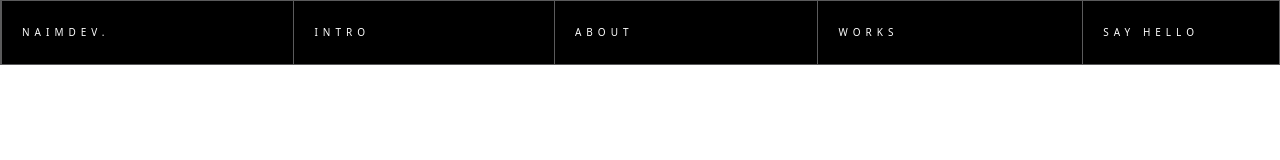
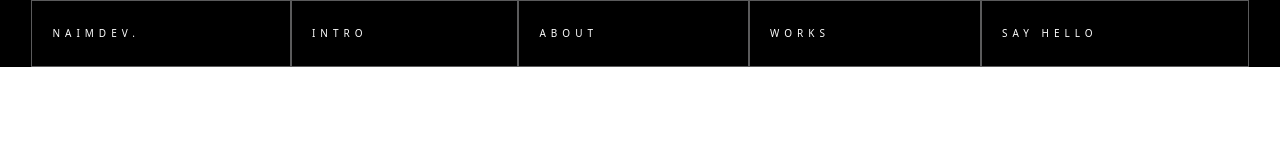
Before and after one commit to NaimIslamm/naimDev, a plain HTML site: page index.html in a window 1280 px wide. Drawn offline with nearby package versions, Linux system fonts and the light colour scheme.

Commit message:
added nav style

```diff
--- a/index.html
+++ b/index.html
@@ -19,9 +19,11 @@
   </head>
   <body class="black-bg-color">
     <header class="header-main">
-      <nav class="nav-main black-bg-color text-[white] container">
+      <nav
+        class="nav-main black-bg-color text-[white] hover:text-[text-pre-heading-color] container"
+      >
         <ul
-          class="flex m-auto justify-between items-center uppercase text-[10px]"
+          class="flex m-auto justify-center items-center uppercase text-[10px]"
         >
           <li><a href="#">Naimdev.</a></li>
           <li><a href="#intro">intro</a></li>
--- a/style.css
+++ b/style.css
@@ -49,19 +49,24 @@
   margin: 0 auto;
 }
 /*----------------------------- common css---------------------------- */
-.nav-main {
-  width: 100%;
-  margin: 0 auto;
-}
+
 .nav-main ul {
   margin: 0 auto;
-  padding: 24px 0;
+  padding: px 0;
+  /* border: 1px solid var(--color-4); */
+  /* border-left: 0px solid var(--color-4);
+  border-right: 0px solid var(--color-4); */
+}
+.nav-main li {
+  padding: 25px 150px 25px 20px;
   border: 1px solid var(--color-4);
-}
-.nav-main li a {
-  justify-content: space-between;
-  padding: 25px 80px 25px 20px;
-  border-left: 1px solid var(--color-4);
   letter-spacing: 5px;
   text-align: left;
 }
+.nav-main li:hover {
+  background-color: var(--color-5);
+  color: var(--color-1);
+}
+.nav-main li:last-child {
+  /* border-right: 1px solid var(--color-4); */
+}
```
